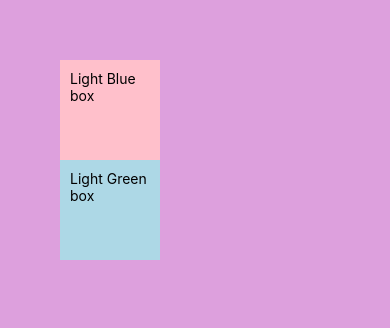
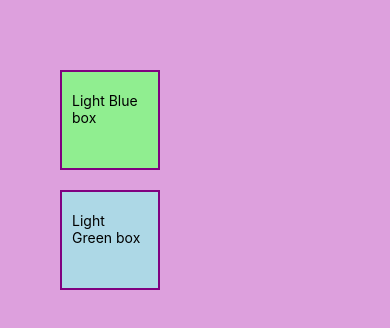
Before and after one commit to ajmal-junaid/STYLING_REACT_NATIVE, a React Native app: screen / in a window 390 px wide. Shown: the top 328 px of the page. Built offline with nearby package versions, Linux system fonts and the light colour scheme.

Commit message:
completed

```diff
--- a/App.js
+++ b/App.js
@@ -16,10 +16,15 @@ export default function App() {
 export const styles = StyleSheet.create({
   container: { flex: 1, backgroundColor: "plum", padding: 60 },
   box: {
-    width: 100,
+    width: 100, //25%
     height: 100,
-    padding: 10,
-    backgroundColor: "pink"
+    // padding: 10,
+    paddingHorizontal: 10,
+    paddingVertical: 20,
+    marginVertical: 10,
+    borderWidth: 2,
+    borderColor: "purple",
+    borderStyle: "solid"
   },
   lightBlueBg: {
     backgroundColor: "lightblue",
```
